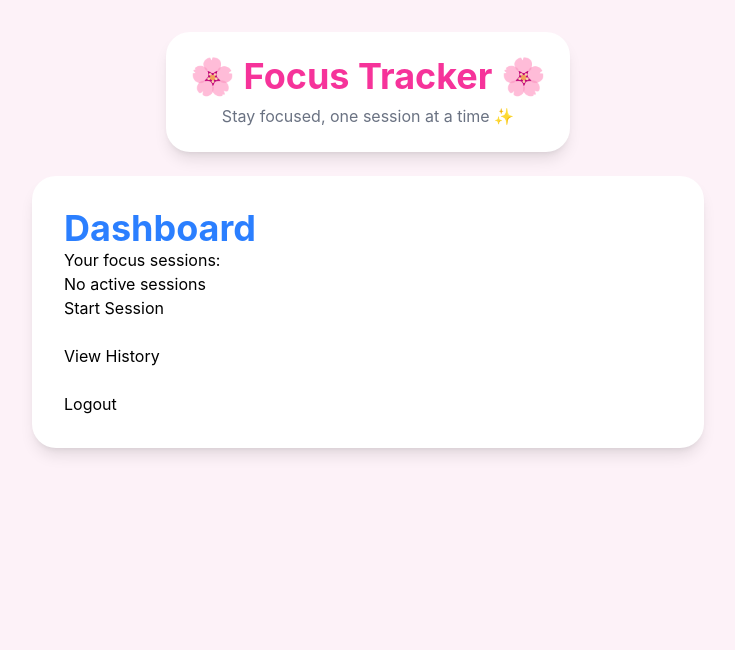
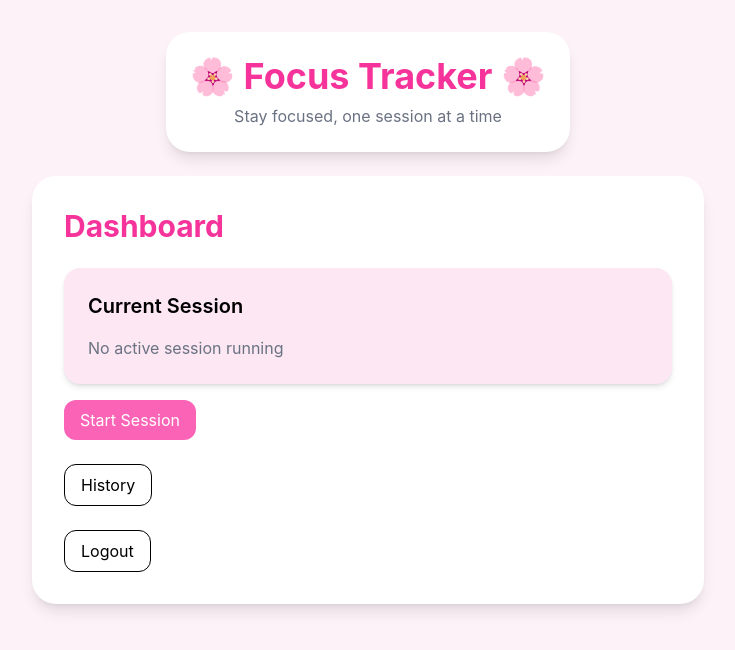
Before and after one commit to kunwarSamriddhi/focus-tracker, a React app in the folder frontend/: page /dashboard in a window 1280 px wide. Shown: the top 650 px of the page, without its empty margins (272-1007 px from the left). Built offline with nearby package versions, Linux system fonts and the light colour scheme; no server answers; sample sign-in values are in the browser's storage; the HTML template or start-up script is replaced by a standard one.

Commit message:
Style dashboard with tailwind and improve session UI

```diff
--- a/frontend/src/App.jsx
+++ b/frontend/src/App.jsx
@@ -19,7 +19,7 @@ function App() {
           </h1>
 
           <p className="text-center text-gray-500 mt-2">
-            Stay focused, one session at a time ✨
+            Stay focused, one session at a time
           </p>
 
         </div>
--- a/frontend/src/pages/Dashboard.jsx
+++ b/frontend/src/pages/Dashboard.jsx
@@ -110,8 +110,8 @@ const Dashboard = () => {
 
     }, []);
 
-    const handleLogout = async() => {
-        if(activeSession){
+    const handleLogout = async () => {
+        if (activeSession) {
             await endSession();
         }
         localStorage.removeItem("token");
@@ -121,34 +121,111 @@ const Dashboard = () => {
 
     return (
         <div>
-            <h1 className='text-4xl font-bold text-blue-500'>Dashboard</h1>
-            <h2>Your focus sessions: </h2>
+            <h1 className="text-3xl font-bold text-pink-500 mb-6">
+                Dashboard
+            </h1>
+
+            <div className="bg-pink-100 rounded-2xl p-6 shadow-md">
+                <h2 className="text-xl font-semibold mb-4">
+                    Current Session
+                </h2>
+
 
                 {activeSession ? (
-                <div>
-                    <p>Start: {new Date(activeSession.startTime).toLocaleString()}</p>
+                    <div className='space-y-3'>
+                        <p>
+                            <span className="font-semibold">
+                                Status:
+                            </span>{" "}
+                            <span className="text-green-400">Active</span>
+                        </p>
 
-                    <p>End: Status: Active</p>
+                        <p>
+                            <span className='font-semibold'>Started</span>{" "}
+                            : {new Date(activeSession.startTime).toLocaleString()}
 
-                    <p>Duration: {hours}h {minutes}m</p>
+                        </p>
+
+                        <p>
+                            <span className="font-semibold">
+                                Duration:
+                            </span>{" "}
+                            {hours}h {minutes}m
+                        </p>
+
                     </div>
+
                 ) : (
-                <p>No active sessions</p>
+
+                    <p className="text-gray-500">
+                        No active session running
+                    </p>
+
                 )}
+            </div>
 
             {activeSession ? (
-                <button onClick={endSession}>End Session</button>
+                <button
+                    onClick={endSession}
+                    className="
+                            bg-pink-400
+                            text-white
+                            px-4
+                            py-2
+                            rounded-xl
+                            mt-4
+                            hover:bg-pink-500
+                            transition
+                    "
+                >
+                    End Session
+                </button>
             ) : (
-                <button onClick={startSession}>
+                <button
+                    onClick={startSession}
+                    className="
+                            bg-pink-400
+                            text-white
+                            px-4
+                            py-2
+                            rounded-xl
+                            mt-4
+                            hover:bg-pink-500
+                            transition
+                     "
+                >
                     Start Session
                 </button>
             )
             }
             <br /><br />
-            <button onClick={() => navigate("/history")}>View History</button>
+            <button
+                onClick={() => navigate("/history")}
+                className="
+                    bg-white
+                    border
+                    px-4
+                    py-2
+                    rounded-xl
+                    hover:bg-pink-50
+                "
+            >
+                History
+            </button>
 
             <br /><br />
-            <button onClick={handleLogout}>
+
+            <button
+                onClick={handleLogout}
+                className="
+                    bg-white
+                    border
+                    px-4
+                    py-2
+                    rounded-xl
+                    hover:bg-pink-50
+                "
+            >
                 Logout
             </button>
         </div>
```
Lines whose indentation alone changed are shown as unchanged.
